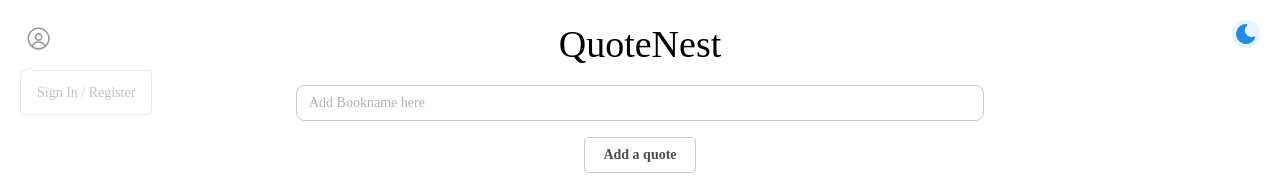
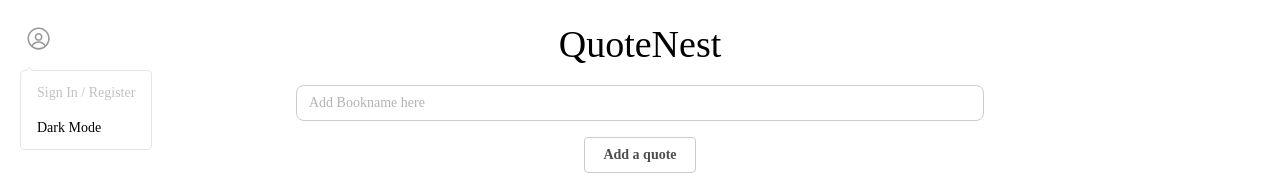
Before and after one commit to breathofaether/QuoteNest, a React (Vite) app in the folder quotenest/: page / in a window 1280 px wide. Both pictures are taken after a click on the element 39 px from the left and 39 px from the top of the page. Shown: the top 195 px of the page. Built offline with nearby package versions, Linux system fonts and the light colour scheme.

Commit message:
various ux and functionality updates

```diff
--- a/quotenest/dev-dist/sw.js
+++ b/quotenest/dev-dist/sw.js
@@ -82,7 +82,7 @@ define(['./workbox-54d0af47'], (function (workbox) { 'use strict';
     "revision": "3ca0b8505b4bec776b69afdba2768812"
   }, {
     "url": "index.html",
-    "revision": "0.37kek4t9s3g"
+    "revision": "0.uvgqcj7jf6o"
   }], {});
   workbox.cleanupOutdatedCaches();
   workbox.registerRoute(new workbox.NavigationRoute(workbox.createHandlerBoundToURL("index.html"), {
--- a/quotenest/src/App.jsx
+++ b/quotenest/src/App.jsx
@@ -3,7 +3,6 @@ import '@mantine/core/styles.css';
 import '@mantine/notifications/styles.css';
 import classes from './DndList.module.css';
 import cx from 'clsx';
-import ThemeSwitch from "./theme/ThemeSwitch";
 
 import {
   MantineProvider,
@@ -26,6 +25,8 @@ import {
   Container,
   Menu,
   Avatar,
+  useMantineColorScheme,
+  useComputedColorScheme
 } from "@mantine/core";
 import { useListState } from '@mantine/hooks';
 import { useDebouncedValue, useDisclosure } from "@mantine/hooks";
@@ -34,6 +35,20 @@ import { notifications, Notifications } from '@mantine/notifications';
 import { DragDropContext, Draggable, Droppable } from '@hello-pangea/dnd';
 import { AuthenticationForm } from "./auth/AuthenticationForm";
 
+function ThemeSwitcher() {
+  const { colorScheme, setColorScheme } = useMantineColorScheme();
+  const computedColorScheme = useComputedColorScheme("light", { getInitialValueInEffect: true });
+
+  const handleThemeSwitch = () => {
+    setColorScheme(computedColorScheme === "light" ? "dark" : "light");
+  };
+
+  return (
+    <Menu.Item onClick={handleThemeSwitch}>
+      {colorScheme === "light" ? "Dark Mode" : "Light Mode"}
+    </Menu.Item>
+  );
+}
 
 const theme = createTheme({
 
@@ -154,7 +169,7 @@ function App() {
   }, [favorites])
 
   {/* Theme */ }
-  const [colorScheme, setColorScheme] = useState('light');
+  const [colorScheme, setColorScheme] = useState("light")
 
   const handleAdd = () => {
     if (title.trim() === "" || text.trim() === "") return;
@@ -514,11 +529,14 @@ function App() {
       <Modal
         opened={openFav}
         onClose={close_fav}
-        title="Favorites"
-        size={"auto"}
-        centered
+        fullScreen
+        radius={0}
         transitionProps={{ transition: 'fade', duration: 200 }}
       >
+        <Center>
+          <Modal.Title>Favorites</Modal.Title>
+        </Center>
+        <Space h="lg"></Space>
         <List type="ordered" spacing="sm">
           {favorites.map((item) => (
             <Card key={item.id}
@@ -584,11 +602,11 @@ function App() {
             <Menu.Item icon={<IconLogin2 size={14} />} onClick={open_auth} disabled>
               Sign In / Register
             </Menu.Item>
+            <ThemeSwitcher />
           </Menu.Dropdown>
         </Menu>
       </Box>
       <AuthenticationForm opened={openAuthentication} onClose={close_auth} />
-      <ThemeSwitch />
       <Notifications position="top-right" zIndex={1000} />
     </MantineProvider>
   )
```
